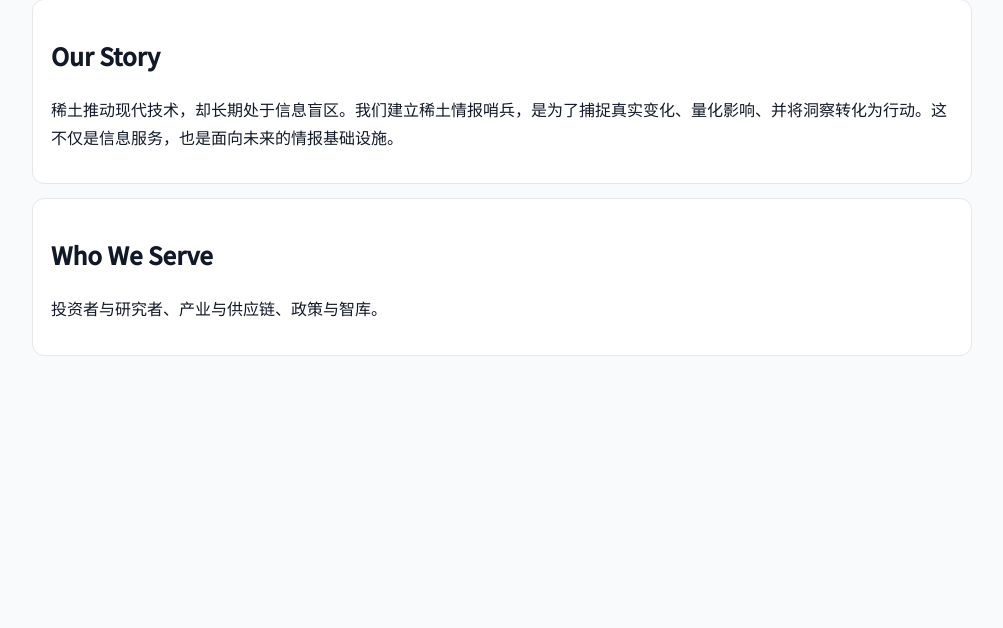
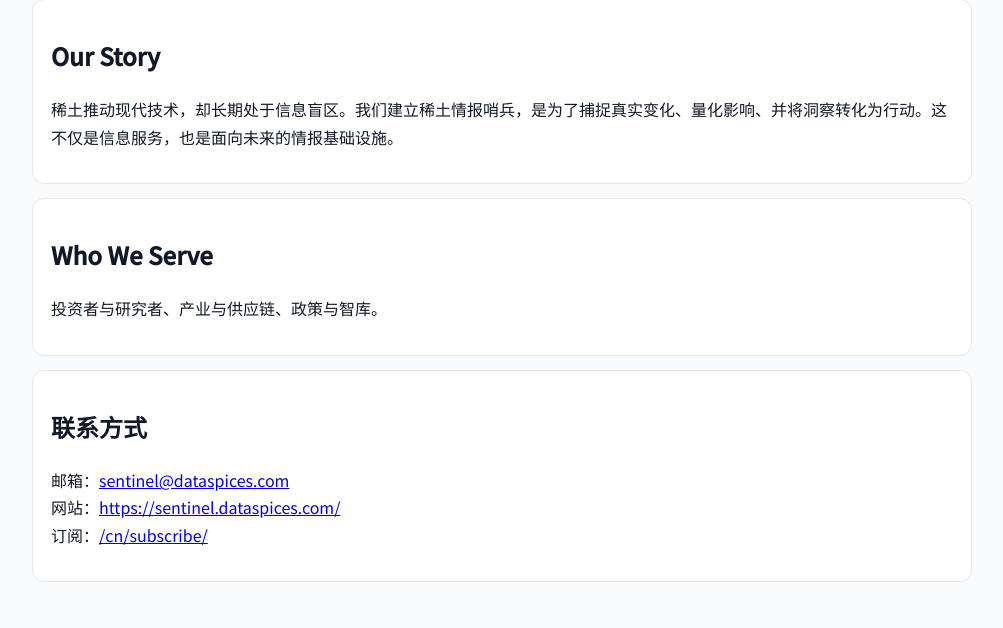
Before and after one commit to keenturbo/rareearth-sentinel, a Python web app: template templates/about.html in a window 1280 px wide. Shown: the part 556-1184 px from the top of the page, without its empty margins (138-1141 px from the left). Before the commit the page ends 912 px from the top, so only its background shows below. Run offline with Jinja, Linux system fonts and the light colour scheme; the template is opened without the code that fills it, so the values that code supplies are empty.

Commit message:
Add contact block and analytics to about pages

```diff
--- a/templates/about.html
+++ b/templates/about.html
@@ -17,6 +17,7 @@ h1,h2{font-family:"Noto Serif SC","Noto Sans SC",sans-serif;}
 .block{background:var(--card);border:1px solid #e5e7eb;border-radius:12px;padding:16px 18px;margin:14px 0;line-height:1.7;}
 .subtitle{color:var(--muted);margin-top:6px;font-size:14px;}
 </style>
+<!-- Cloudflare Web Analytics --><script defer src='https://static.cloudflareinsights.com/beacon.min.js' data-cf-beacon='{"token": "e70b3b5596ee443690a85e4c19e6c15a"}'></script><!-- End Cloudflare Web Analytics -->
 </head>
 <body>
   <main class="container">
@@ -55,6 +56,13 @@ h1,h2{font-family:"Noto Serif SC","Noto Sans SC",sans-serif;}
       <h2>Who We Serve</h2>
       <p>投资者与研究者、产业与供应链、政策与智库。</p>
     </section>
+
+    <section class="block">
+      <h2>联系方式</h2>
+      <p>邮箱：<a href="mailto:sentinel@dataspices.com">sentinel@dataspices.com</a><br>
+      网站：<a href="https://sentinel.dataspices.com/">https://sentinel.dataspices.com/</a><br>
+      订阅：<a href="/cn/subscribe/">/cn/subscribe/</a></p>
+    </section>
   </main>
 </body>
 </html>
```
Also changed, not shown: templates/about_en.html (+8 -0 lines).
